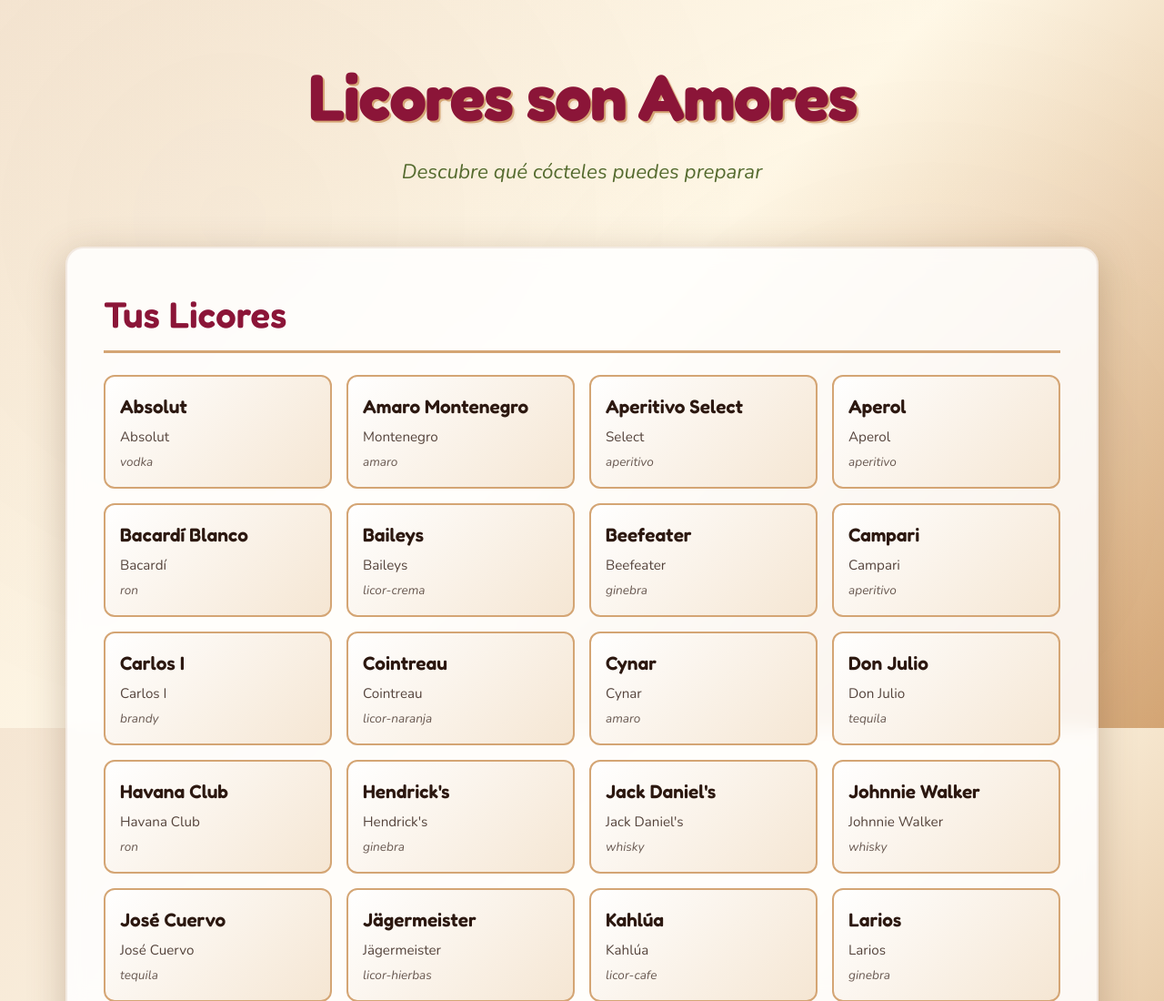
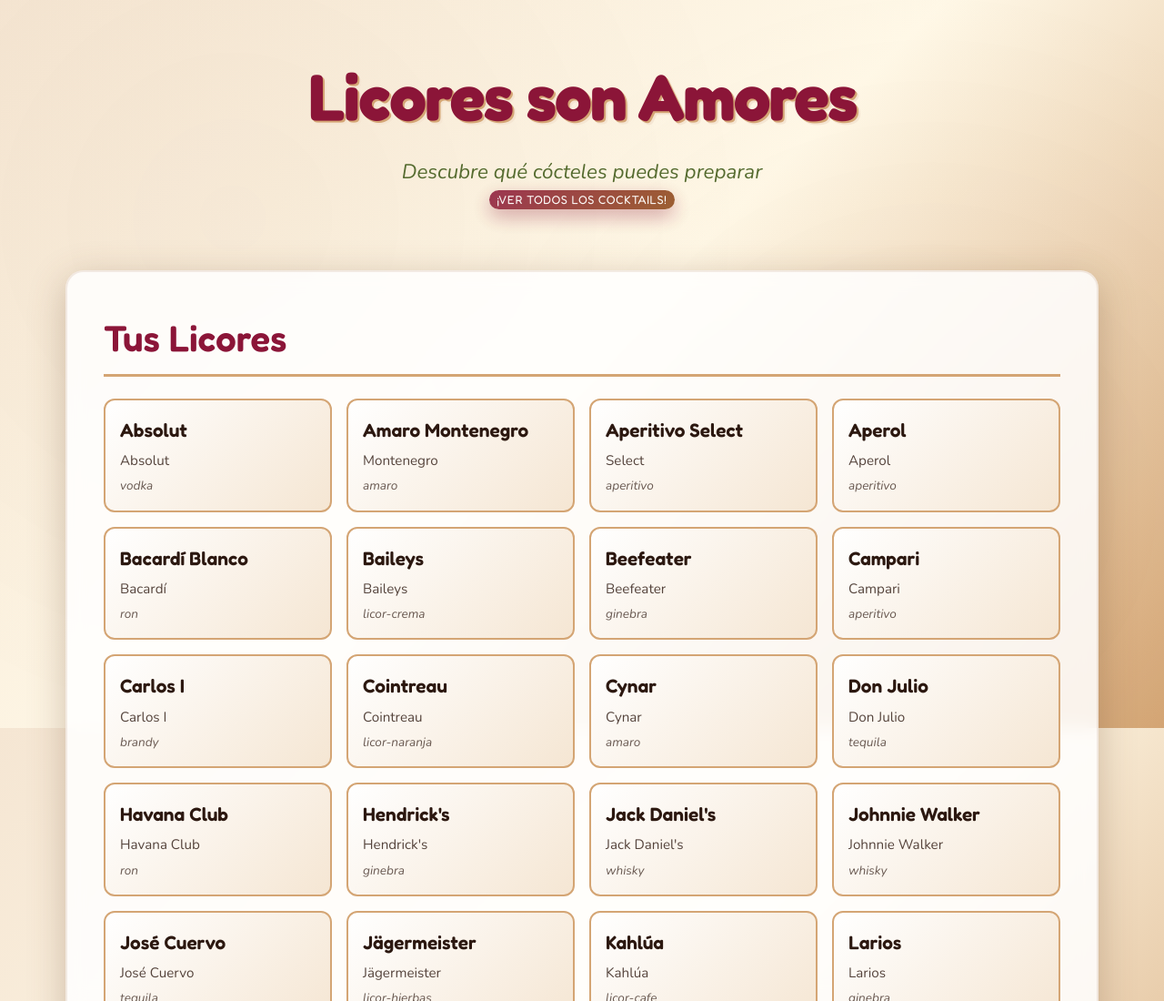
Before and after one commit to jjsalinas/licores-son-amores, a website built with Vite: page index.html in a window 1280 px wide. Shown: the top 1100 px of the page at 91% size. Built offline with nearby package versions, Linux system fonts and the light colour scheme.

Commit message:
Show all recipes button on top of site added

```diff
--- a/index.html
+++ b/index.html
@@ -21,6 +21,9 @@
       <header>
           <h1>Licores son Amores</h1>
           <p class="subtitle">Descubre qué cócteles puedes preparar</p>
+          <button id="show-all-recipes-button" disabled="false">
+              ¡Ver todos los cocktails!
+          </button>
       </header>
 
       <div class="section">
--- a/src/main.js
+++ b/src/main.js
@@ -47,6 +47,17 @@
 }
 
 function enableButtonsLogic() {
+  // Add logic to directly show all cocktails button
+  const allRecipesButton = document.getElementById("show-all-recipes-button");
+  console.log("allRecipesButton", allRecipesButton);
+  if (allRecipesButton) {
+    allRecipesButton.disabled = false;
+    allRecipesButton.addEventListener("click", (e) => {
+      selectAll();
+      findRecipes();
+    });
+  }
+
   const grid = document.getElementById("spiritsGrid");
   // Add toggle logic to cards
   spiritsData.map((spirit, index) => {
@@ -62,6 +73,7 @@
     });
     section[0].querySelector(".mix-button").disabled = true;
   }
+
   // Add logic to select all / none buttons
   if (section && section.length > 0) {
     section[0]
--- a/src/styles.css
+++ b/src/styles.css
@@ -115,6 +115,31 @@
   to {
     opacity: 1;
   }
+}
+
+#show-all-recipes-button {
+  width: fit-content;
+  padding: 0.2rem 0.5rem;
+  font-family: "Fredoka", sans-serif;
+  font-size: 0.8rem;
+  background: linear-gradient(135deg, var(--deep-red) 0%, var(--cognac) 100%);
+  color: white;
+  border: none;
+  border-radius: 50px;
+  cursor: pointer;
+  transition: all 0.3s ease;
+  box-shadow: 0 8px 20px rgba(139, 21, 56, 0.4);
+  text-transform: uppercase;
+  letter-spacing: 0.05em;
+  opacity: 85%;
+}
+#show-all-recipes-button:hover {
+  transform: translateY(-3px);
+  box-shadow: 0 12px 30px rgba(139, 21, 56, 0.5);
+}
+
+#show-all-recipes-button:active {
+  transform: translateY(-1px);
 }
 
 .section {
```
